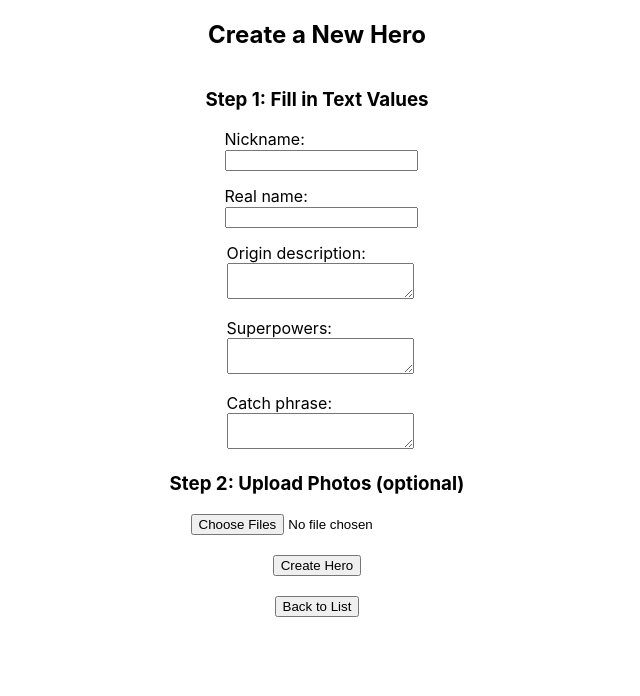
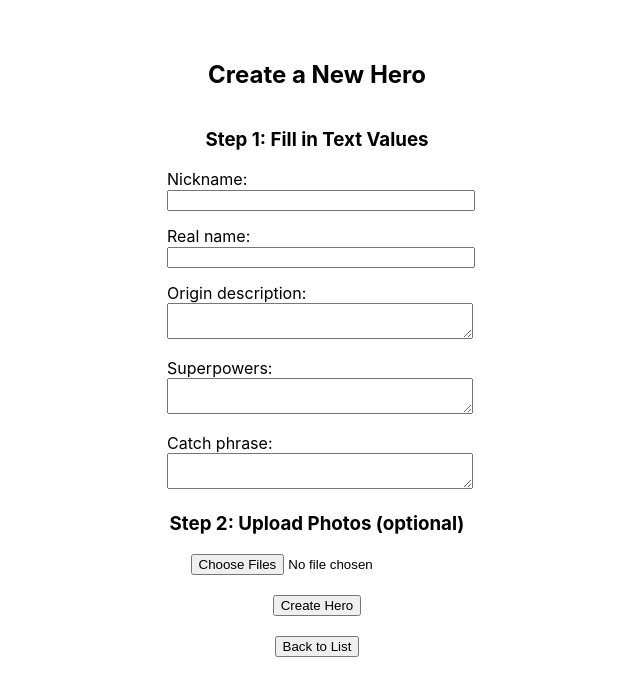
Before and after one commit to SwiftXLight/js-ninjas-task-fe, a React (Create React App) app: page /create in a window 1280 px wide. Shown: the top 696 px of the page, without its empty margins (323-963 px from the left). Built offline with nearby package versions, Linux system fonts and the light colour scheme.

Commit message:
feat: styles for inputs and margins

```diff
--- a/src/components/CreateHero/index.tsx
+++ b/src/components/CreateHero/index.tsx
@@ -61,7 +61,7 @@ function CreateHero() {
     <div className='create-wrapper'>
       <h2>Create a New Hero</h2>
       <div>
-        <h3>Step 1: Fill in Text Values</h3>
+        <h3 className='step-first-header'>Step 1: Fill in Text Values</h3>
         <form className='inputs-form'>
           <label>
             Nickname:
--- a/src/components/CreateHero/styles.css
+++ b/src/components/CreateHero/styles.css
@@ -2,6 +2,12 @@
     display: flex;
     flex-direction: column;
     align-items: center;
+    max-width: 500px;
+    margin: 40px auto;
+}
+
+.step-first-header {
+    text-align: center;
 }
 
 .inputs-form {
--- a/src/components/EditHero/index.tsx
+++ b/src/components/EditHero/index.tsx
@@ -103,7 +103,7 @@ function EditHero() {
     <div className="edit-wrapper">
       <h2>Edit Hero: {hero.nickname}</h2>
       <div>
-        <h3>Step 1: Update Text Values</h3>
+        <h3 className='step-first-header'>Step 1: Update Text Values</h3>
         <form className="inputs-form">
           <label>
             Nickname:
--- a/src/components/EditHero/styles.css
+++ b/src/components/EditHero/styles.css
@@ -2,14 +2,16 @@
     display: flex;
     flex-direction: column;
     align-items: center;
-    margin-bottom: 60px;
+    max-width: 500px;
+    margin: 40px auto;
 }
 
-.inputs-form {
-    display: flex;
-    flex-direction: column;
-    align-items: center;
-    gap: 15px;
+.step-first-header {
+    text-align: center;
+}
+
+label {
+    width: 300px;
 }
 
 .textarea {
--- a/src/components/Hero/styles.css
+++ b/src/components/Hero/styles.css
@@ -2,8 +2,8 @@
     display: flex;
     flex-direction: column;
     align-items: center;
-    max-width: 300px;
-    margin: 0 auto;
+    max-width: 500px;
+    margin: 40px auto;
     word-wrap: break-word;
     text-align: center;
 }
--- a/src/components/HeroesList/styles.css
+++ b/src/components/HeroesList/styles.css
@@ -3,7 +3,7 @@
     flex-direction: column;
     align-items: center;
     gap: 20px;
-    margin-top: 40px;
+    margin: 40px auto;
 }
 
 .heroes-list {
```
